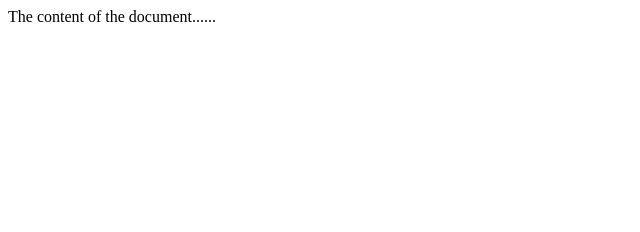
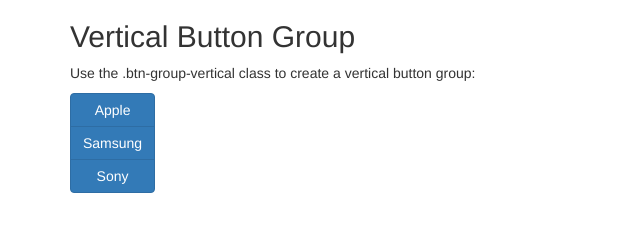
Before and after one commit to chethan59/testapp, a plain HTML site: page index.html in a window 1280 px wide. Shown: the whole page, without its empty margins (0-640 px from the left). Drawn offline with nearby package versions, Linux system fonts and the light colour scheme.

Commit message:
Update index.html

```diff
--- a/index.html
+++ b/index.html
@@ -1,11 +1,24 @@
 <!DOCTYPE html>
-<html>
+<html lang="en">
 <head>
-<title>Title of the document</title>
+  <title>Bootstrap Example</title>
+  <meta charset="utf-8">
+  <meta name="viewport" content="width=device-width, initial-scale=1">
+  <link rel="stylesheet" href="https://maxcdn.bootstrapcdn.com/bootstrap/3.4.1/css/bootstrap.min.css">
+  <script src="https://ajax.googleapis.com/ajax/libs/jquery/3.6.0/jquery.min.js"></script>
+  <script src="https://maxcdn.bootstrapcdn.com/bootstrap/3.4.1/js/bootstrap.min.js"></script>
 </head>
+<body>
 
-<body>
-The content of the document......
+<div class="container">
+  <h2>Vertical Button Group</h2>
+  <p>Use the .btn-group-vertical class to create a vertical button group:</p>
+  <div class="btn-group-vertical">
+    <button type="button" class="btn btn-primary">Apple</button>
+    <button type="button" class="btn btn-primary">Samsung</button>
+    <button type="button" class="btn btn-primary">Sony</button>
+  </div>
+</div>
+
 </body>
-
 </html>
```
